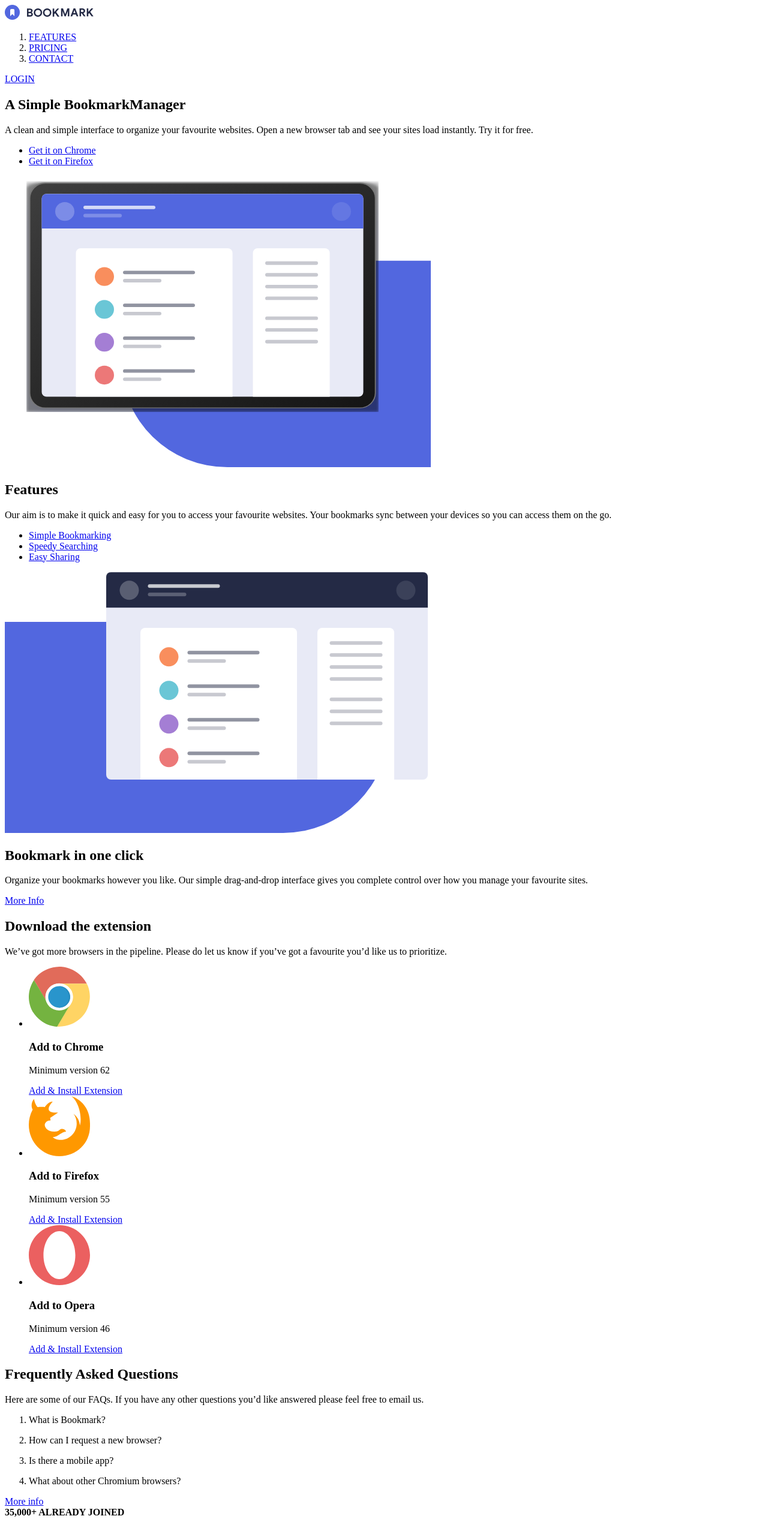
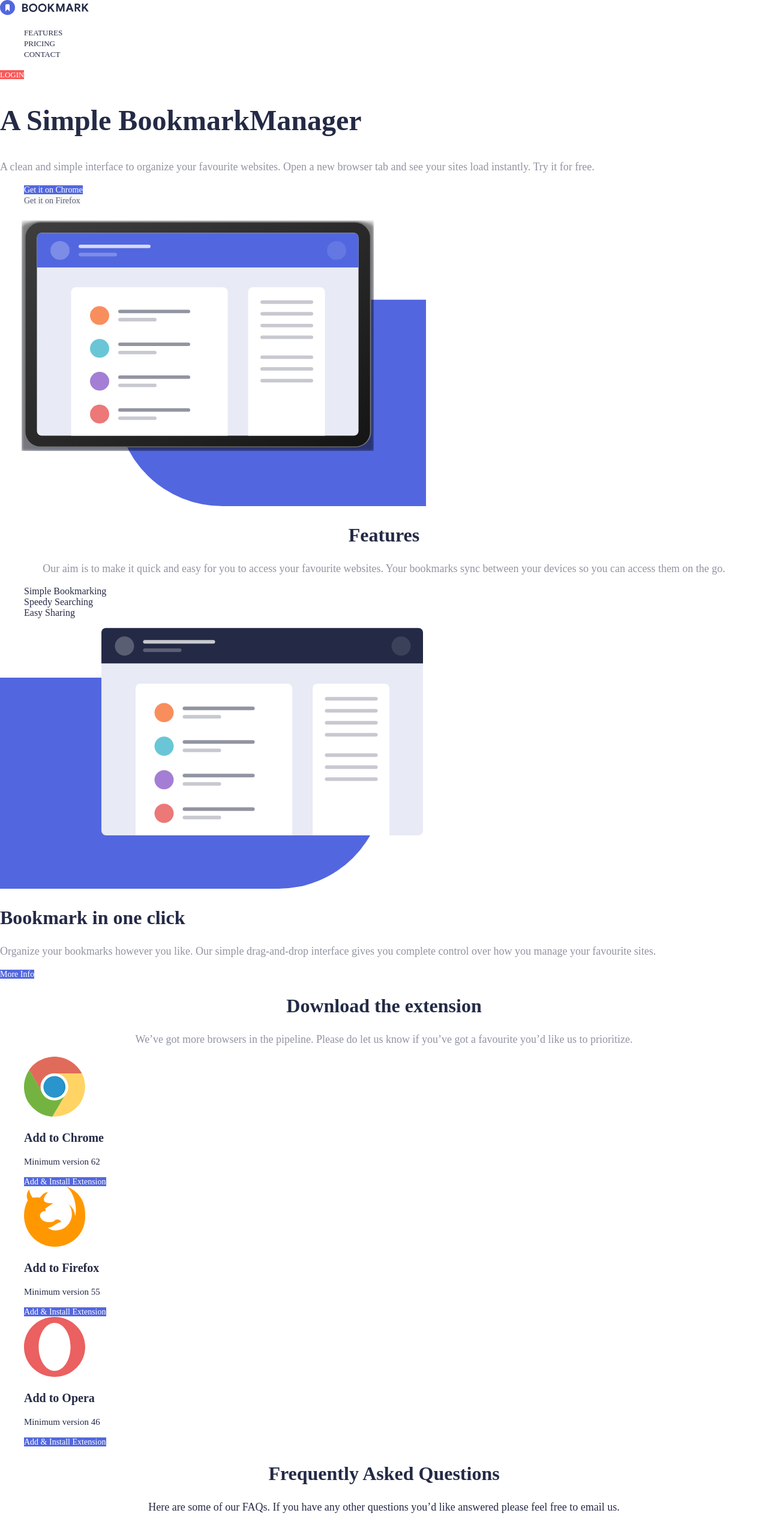
Before and after one commit to Muhammadaziz-Tolqinboyev/bookmark, a plain HTML site: page index.html in a window 1280 px wide. Shown: the top 2543 px of the page at 60% size. Drawn offline with Linux system fonts and the light colour scheme.

Commit message:
Add class atribute for HTML tags and give some style for this tags

```diff
--- /dev/null
+++ b/css/main.css
@@ -0,0 +1,195 @@
+* {
+	box-sizing: border-box;
+}
+
+body {
+	margin: 0;
+}
+
+.logo-link {
+	text-decoration-line: none;
+}
+
+.header-list {
+	list-style-type: none;
+}
+
+.header-item-link {
+	font-size: 13px;
+	color: #242a45;
+	text-decoration-line: none;
+}
+
+.header-login-link {
+	font-size: 13px;
+	color: #fff;
+	background-color: #fa5959;
+	text-decoration-line: none;
+}
+
+.hero-title {
+	color: #242a45;
+	font-size: 48px;
+}
+
+.hero-desc {
+	color: #242a4580;
+	font-size: 18px;
+}
+
+.hero-list {
+	list-style-type: none;
+}
+
+.hero-item-list {
+	font-size: 14px;
+	text-decoration-line: none;
+}
+
+.chrome {
+	color: #fff;
+	background-color: #5267df;
+}
+
+.firefox {
+	color: #242a45bf;
+	background-color: #f7f7f7;
+}
+
+.features-title {
+	font-size: 32px;
+	color: #242a45;
+	text-align: center;
+}
+
+.features-desc {
+	font-size: 18px;
+	color: #242a4580;
+	text-align: center;
+}
+
+.features-list {
+	list-style-type: none;
+}
+
+.features-item-link {
+	font-size: 16px;
+	color: #242a45;
+	text-decoration-line: none;
+}
+
+.oneclick-title {
+	font-size: 32px;
+	color: #242a45;
+}
+
+.oneclick-desc {
+	font-size: 18px;
+	color: #242a4580;
+}
+
+.oneclick-link {
+	font-size: 14px;
+	color: #fff;
+	background-color: #5267df;
+	text-decoration-line: none;
+}
+
+.download-title {
+	font-size: 32px;
+	color: #242a45;
+	text-align: center;
+}
+
+.download-desc {
+	font-size: 18px;
+	color: #242a4580;
+	text-align: center;
+}
+
+.download-list {
+	list-style-type: none;
+}
+
+.download-item-title {
+	font-size: 20px;
+	color: #242a45;
+}
+
+.download-item-desc {
+	font-size: 15px;
+	color: #242a45;
+}
+
+.download-item-link {
+	font-size: 14px;
+	color: #fff;
+	background-color: #5267df;
+	text-decoration-line: none;
+}
+
+.faq-title {
+	font-size: 32px;
+	color: #242a45;
+	text-align: center;
+}
+
+.faq-desc {
+	font-size: 18px;
+	color: #242a45;
+	text-align: center;
+}
+
+.faq-list {
+	list-style-type: none;
+}
+
+.faq-item-desc {
+	font-size: 18px;
+	color: #242a45;
+	text-align: center;
+}
+
+.faq-link {
+	font-size: 14px;
+	color: #fff;
+	background-color: #5267df;
+	text-decoration-line: none;
+}
+
+.site-article {
+	background-color: #5267df;
+}
+
+.article-followers-text {
+	font-size: 13px;
+	color: #FFF;
+}
+
+.article-title {
+	font-size: 32px;
+	color: #fff;
+	text-align: center;
+}
+
+.site-footer {
+	background-color: #242a45;
+}
+
+.footer-list {
+	list-style-type: none;
+}
+
+.footer-item-link {
+	font-size: 13px;
+	color: #fff;
+	text-decoration-line: none;
+}
+
+.footer-social-list {
+	list-style-type: none;
+}
+
+.footer-social-item-link {
+	text-decoration-line: none;
+}
--- a/index.html
+++ b/index.html
@@ -4,46 +4,63 @@
 		<meta charset="UTF-8" />
 		<meta name="viewport" content="width=device-width, initial-scale=1.0" />
 		<title>Bookmark</title>
+		<link rel="stylesheet" href="./css/main.css" />
 	</head>
 	<body>
-	<header>
-		<div>
-			<a href="/">
+		<!-- Header start -->
+		<header class="site-header">
+			<div class="header-wrapper">
+				<a class="logo-link" href="/">
 					<img
+						class="logo-pic"
 						src="./images/logo.svg"
 						width="149"
 						height="25"
 						alt="This is Bookmark company's logo images"
 					/>
 				</a>
-			<div>
-				<nav>
-					<ol>
-						<li><a href="#">FEATURES</a></li>
-						<li><a href="#">PRICING</a></li>
-						<li><a href="#">CONTACT</a></li>
+				<div class="nav-wrapper">
+					<nav class="site-navbar">
+						<ol class="header-list">
+							<li class="header-item">
+								<a class="header-item-link" href="#">FEATURES</a>
+							</li>
+							<li class="header-item">
+								<a class="header-item-link" href="#">PRICING</a>
+							</li>
+							<li class="header-item">
+								<a class="header-item-link" href="#">CONTACT</a>
+							</li>
 						</ol>
 					</nav>
-				<a href="#">LOGIN</a>
+					<a class="header-login-link" href="#">LOGIN</a>
 				</div>
 			</div>
 		</header>
-	<main>
-		<section>
-			<div>
-				<div>
-					<h1>A Simple BookmarkManager</h1>
-					<p>
+		<!-- Header finish -->
+		<!-- Main begin -->
+		<main class="site-main">
+			<!-- Hero section start -->
+			<section class="hero">
+				<div class="hero-wrapper">
+					<div class="hero-inner-wrapper">
+						<h1 class="hero-title">A Simple BookmarkManager</h1>
+						<p class="hero-desc">
 							A clean and simple interface to organize your favourite websites.
 							Open a new browser tab and see your sites load instantly. Try it
 							for free.
 						</p>
-					<ul>
-						<li><a href="#">Get it on Chrome</a></li>
-						<li><a href="#">Get it on Firefox</a></li>
+						<ul class="hero-list">
+							<li class="hero-item">
+								<a class="hero-item-list chrome" href="#">Get it on Chrome</a>
+							</li>
+							<li class="hero-item">
+								<a class="hero-item-list firefox" href="#">Get it on Firefox</a>
+							</li>
 						</ul>
 					</div>
 					<img
+						class="hero-main-pic"
 						src="./images/bookmarkmainimage.svg"
 						width="710"
 						height="485"
@@ -51,142 +68,172 @@
 					/>
 				</div>
 			</section>
-		<section>
-			<div>
-				<h2>Features</h2>
-				<p>
+			<!-- Hero section finish -->
+			<!-- Features section start -->
+			<section class="features">
+				<div class="features-wrapper">
+					<h2 class="features-title">Features</h2>
+					<p class="features-desc">
 						Our aim is to make it quick and easy for you to access your
 						favourite websites. Your bookmarks sync between your devices so you
 						can access them on the go.
 					</p>
 				</div>
-			<ul>
-				<li><a href="#">Simple Bookmarking</a></li>
-				<li><a href="#">Speedy Searching</a></li>
-				<li><a href="#">Easy Sharing</a></li>
+				<ul class="features-list">
+					<li class="features-item">
+						<a class="features-item-link" href="#">Simple Bookmarking</a>
+					</li>
+					<li class="features-item">
+						<a class="features-item-link" href="#">Speedy Searching</a>
+					</li>
+					<li class="features-item">
+						<a class="features-item-link" href="#">Easy Sharing</a>
+					</li>
 				</ul>
 			</section>
-		<section>
-			<div>
+			<!-- Features section finish -->
+			<!-- Oneclick section start -->
+			<section class="oneclick">
+				<div class="oneclick-wrapper">
 					<img
+						class="oneclick-pic"
 						src="./images/onecllick.svg"
 						width="705"
 						height="435"
 						alt="This is Bookmark company one click image"
 						loading="lazy"
 					/>
-				<div>
-					<h2>Bookmark in one click</h2>
-					<p>
+					<div class="oneclick-inner-wrapper">
+						<h2 class="oneclick-title">Bookmark in one click</h2>
+						<p class="oneclick-desc">
 							Organize your bookmarks however you like. Our simple drag-and-drop
 							interface gives you complete control over how you manage your
 							favourite sites.
 						</p>
-					<a href="#">More Info</a>
+						<a class="oneclick-link" href="#">More Info</a>
 					</div>
 				</div>
 			</section>
-		<section>
-			<div>
-				<h2>Download the extension</h2>
-				<p>
+			<!-- Oneclick section finish -->
+			<!-- Download section start -->
+			<section class="download">
+				<div class="download-wrapper">
+					<h2 class="download-title">Download the extension</h2>
+					<p class="download-desc">
 						We’ve got more browsers in the pipeline. Please do let us know if
 						you’ve got a favourite you’d like us to prioritize.
 					</p>
 				</div>
-			<ul>
-				<li>
+				<ul class="download-list">
+					<li class="download-item">
 						<img
+							class="download-item-pic"
 							src="./images/chrome.svg"
 							width="102"
 							height="100"
 							alt="This is Chrome company logo image"
 							loading="lazy"
 						/>
-					<h3>Add to Chrome</h3>
-					<p>Minimum version 62</p>
-					<a href="#">Add & Install Extension</a>
+						<h3 class="download-item-title">Add to Chrome</h3>
+						<p class="download-item-desc">Minimum version 62</p>
+						<a class="download-item-link" href="#">Add & Install Extension</a>
 					</li>
-				<li>
+					<li class="download-item">
 						<img
+							class="download-item-pic"
 							src="./images/fireworks.svg"
 							width="102"
 							height="100"
 							alt="This is Firefox company logo image"
 							loading="lazy"
 						/>
-					<h3>Add to Firefox</h3>
-					<p>Minimum version 55</p>
-					<a href="#">Add & Install Extension</a>
+						<h3 class="download-item-title">Add to Firefox</h3>
+						<p class="download-item-desc">Minimum version 55</p>
+						<a class="download-item-link" href="#"> Add & Install Extension </a>
 					</li>
-				<li>
+					<li class="download-item">
 						<img
+							class="download-item-pic"
 							src="./images/opera.svg"
 							width="102"
 							height="100"
 							alt="This is Opera company's logo image"
 							loading="lazy"
 						/>
-					<h3>Add to Opera</h3>
-					<p>Minimum version 46</p>
-					<a href="#">Add & Install Extension</a>
+						<h3 class="download-item-title">Add to Opera</h3>
+						<p class="download-item-desc">Minimum version 46</p>
+						<a class="download-item-link" href="#">Add & Install Extension</a>
 					</li>
 				</ul>
 			</section>
-		<section>
-			<div>
-				<div>
-					<h2>Frequently Asked Questions</h2>
-					<p>
+			<!-- Download section finish -->
+			<!-- FAQ section start -->
+			<section class="faq">
+				<div class="faq-wrapper">
+					<div class="faq-inner-wrapper">
+						<h2 class="faq-title">Frequently Asked Questions</h2>
+						<p class="faq-desc">
 							Here are some of our FAQs. If you have any other questions you’d
 							like answered please feel free to email us.
 						</p>
 					</div>
-				<div>
-					<ol>
-						<li>
-							<p>What is Bookmark?</p>
+					<div class="faq-questions-wrapper">
+						<ol class="faq-list">
+							<li class="faq-item">
+								<p class="faq-item-desc">What is Bookmark?</p>
 							</li>
-						<li>
-							<p>How can I request a new browser?</p>
+							<li class="faq-item">
+								<p class="faq-item-desc">How can I request a new browser?</p>
 							</li>
-						<li>
-							<p>Is there a mobile app?</p>
+							<li class="faq-item">
+								<p class="faq-item-desc">Is there a mobile app?</p>
 							</li>
-						<li>
-							<p>What about other Chromium browsers?</p>
+							<li class="faq-item">
+								<p class="faq-item-desc">What about other Chromium browsers?</p>
 							</li>
 						</ol>
-					<a href="#">More info</a>
+						<a class="faq-link" href="#">More info</a>
 					</div>
 				</div>
 			</section>
+			<!-- FAQ section finish -->
 		</main>
-	<article>
-		<div>
-			<strong> 35,000+ ALREADY JOINED </strong>
-			<h2>Stay up-to-date with what we’re doing</h2>
+		<!-- Main end -->
+		<!-- Article start -->
+		<article class="site-article">
+			<div class="article-wrapper">
+				<strong class="article-followers-text"> 35,000+ ALREADY JOINED </strong>
+				<h2 class="article-title">Stay up-to-date with what we’re doing</h2>
 			</div>
 		</article>
-	<footer style="background-color: #242a45">
-		<div>
-			<div>
+		<!-- Article finish -->
+		<!-- Footer start -->
+		<footer class="site-footer">
+			<div class="footer-wrapper">
+				<div class="footer-inner-wrapper">
 					<img
+						class="footer-logo-pic"
 						src="./images/logo-white.svg"
 						width="148"
 						height="25"
 						alt="This is Bookmark company's logo image and it's color white"
 						loading="lazy"
 					/>
-				<ol>
-					<li><a href="#">FEATURES</a></li>
-					<li><a href="#">PRICING</a></li>
-					<li><a href="#">CONTACT</a></li>
+					<ol class="footer-list">
+						<li class="footer-item">
+							<a class="footer-item-link" href="#">FEATURES</a>
+						</li>
+						<li class="footer-item">
+							<a class="footer-item-link" href="#">PRICING</a>
+						</li>
+						<li class="footer-item">
+							<a class="footer-item-link" href="#">CONTACT</a>
+						</li>
 					</ol>
 				</div>
-			<ul>
-				<li>
-					<a href="#">
+				<ul class="footer-social-list">
+					<li class="footer-social-item">
+						<a class="footer-social-item-link" href="#">
 							<img
 								src="./images/facebook.svg"
 								width="24"
@@ -196,8 +243,8 @@
 							/>
 						</a>
 					</li>
-				<li>
-					<a href="#">
+					<li class="footer-social-item">
+						<a class="footer-social-item-link" href="#">
 							<img
 								src="./images/twitter.svg"
 								width="24"
@@ -210,5 +257,6 @@
 				</ul>
 			</div>
 		</footer>
+		<!-- Footer finish -->
 	</body>
 </html>
```
Lines whose indentation alone changed are shown as unchanged.
